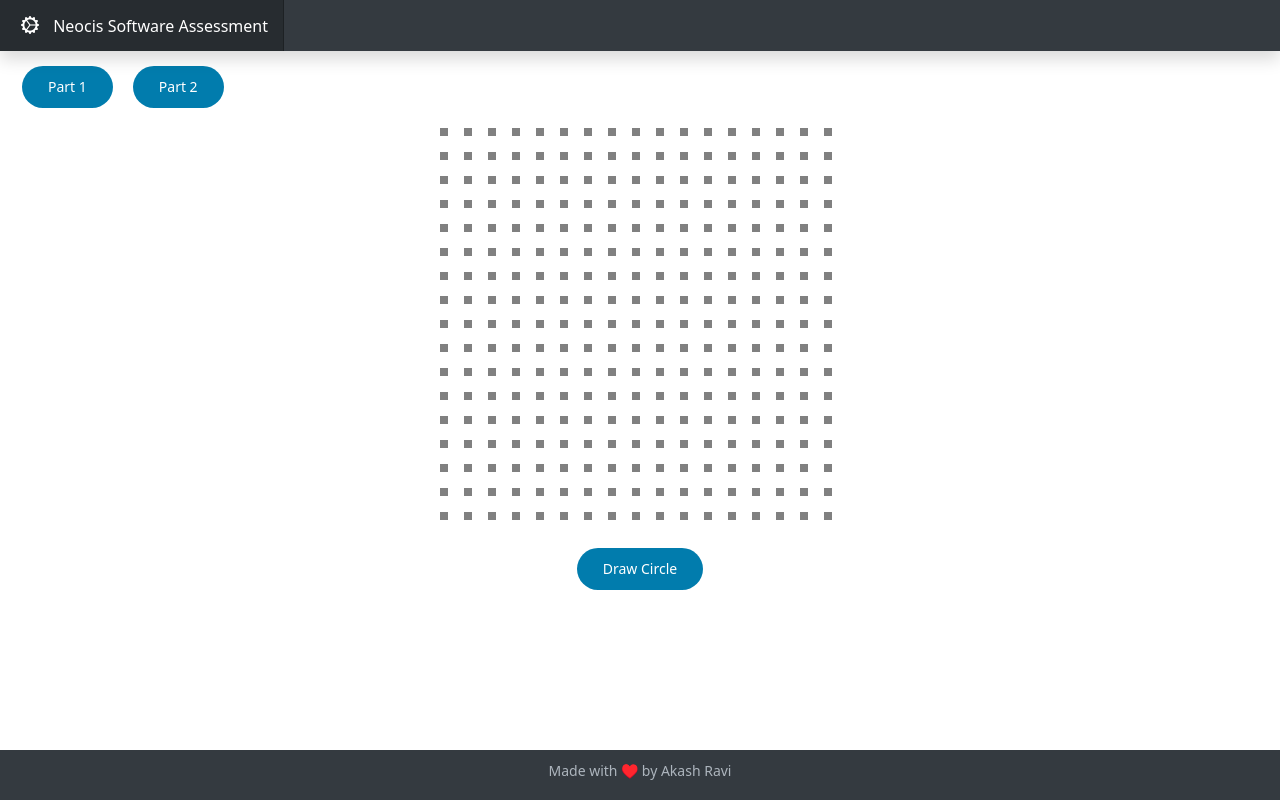
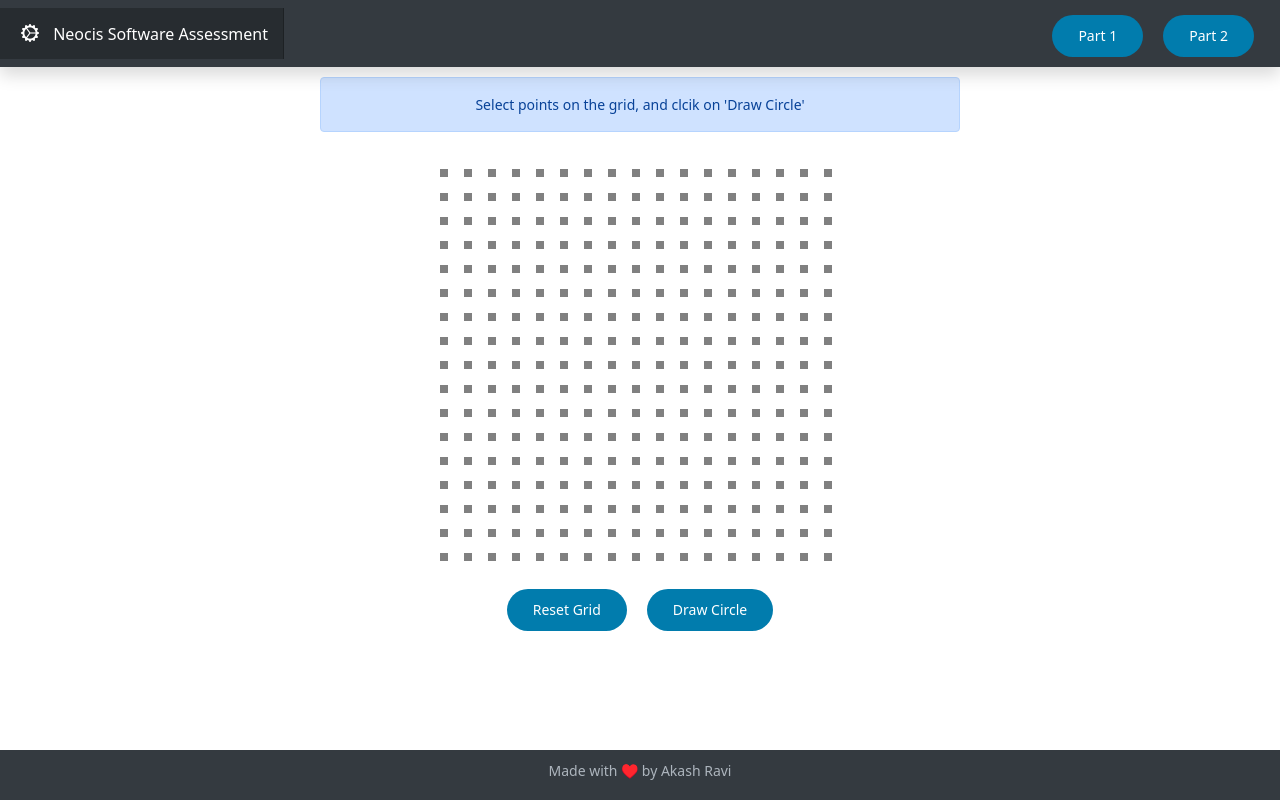
Before and after one commit to techtocore/Circles-on-Canvas, an Angular app: page /part2 in a window 1280 px wide. Built offline with nearby package versions, Linux system fonts and the light colour scheme.

Commit message:
error handling and UI changes

```diff
--- a/src/app/app.component.html
+++ b/src/app/app.component.html
@@ -3,11 +3,16 @@
     <i class="bi bi-gear-wide-connected icon-padding"></i>
     Neocis Software Assessment
   </a>
+  <ul class="navbar-nav px-3">
+    <li class="nav-item text-nowrap">
+      <button class="btn custom-btn btn-margin" routerLink="/part1"> Part 1 </button>
+      <button class="btn custom-btn btn-margin" routerLink="/part2"> Part 2 </button>
+    </li>
+  </ul>
+
 </header>
 
 <div class="container-fluid padding-bottom-60px">
-  <button class="btn custom-btn btn-margin" routerLink="/part1"> Part 1 </button>
-  <button class="btn custom-btn btn-margin" routerLink="/part2"> Part 2 </button>
   <div class="margin-top-10px">
     <router-outlet></router-outlet>
   </div>
--- a/src/app/part1/part1.component.html
+++ b/src/app/part1/part1.component.html
@@ -1,3 +1,11 @@
 <div class="center">
+    <div class="row">
+        <div class="col-3"></div>
+        <div class="alert alert-primary col-6" role="alert">
+            Click to place the center of a circle, and then drag to set its radius
+        </div>
+        <div class="col-3"></div>
+    </div>
+    <br>
     <canvas #canvas width="400px" height="400px"></canvas>
 </div>
--- a/src/app/part1/part1.component.ts
+++ b/src/app/part1/part1.component.ts
@@ -114,13 +114,15 @@ export class Part1Component implements AfterViewInit {
   }
 
   drawBlueCircle() {
-    this.fillGrid();
-    this.radius = this.mathService.getDist(this.center.x, this.center.y, this.cursorPos.x, this.cursorPos.y);
-
-    this.ctx.beginPath();
-    this.ctx.strokeStyle = "blue";
-    this.ctx.arc(this.center.x, this.center.y, this.radius, 0, 2 * Math.PI);
-    this.ctx.stroke();
+    try {
+      this.radius = this.mathService.getDist(this.center.x, this.center.y, this.cursorPos.x, this.cursorPos.y);
+      this.fillGrid();
+      this.ctx.beginPath();
+      this.ctx.strokeStyle = "blue";
+      this.ctx.arc(this.center.x, this.center.y, this.radius, 0, 2 * Math.PI);
+      this.ctx.stroke();
+    } catch (error) {
+    }
     return;
   }
 
--- a/src/app/part2/part2.component.html
+++ b/src/app/part2/part2.component.html
@@ -1,5 +1,14 @@
 <div class="center">
+    <div class="row">
+        <div class="col-3"></div>
+        <div class="alert alert-primary col-6" role="alert">
+            Select points on the grid, and clcik on 'Draw Circle'
+        </div>
+        <div class="col-3"></div>
+    </div>
+    <br>
     <canvas #canvas width="400px" height="400px"></canvas>
     <br>
+    <button class="btn custom-btn btn-margin" (click)="drawGrid()"> Reset Grid </button>
     <button class="btn custom-btn btn-margin" (click)="drawBlueCircle()"> Draw Circle </button>
 </div>
--- a/src/app/part2/part2.component.ts
+++ b/src/app/part2/part2.component.ts
@@ -38,6 +38,8 @@ export class Part2Component implements AfterViewInit {
   drawGrid() {
     this.ctx.clearRect(0, 0, 400, 400);
     this.squares = [];
+    this.actualBlueSquares = [];
+    this.blueSq = [];
     for (let i = 0; i <= 400; i += 24) {
       for (let j = 0; j <= 400; j += 24) {
         this.ctx.fillStyle = "gray";
--- a/src/styles.scss
+++ b/src/styles.scss
@@ -54,3 +54,7 @@ body {
 .center {
     text-align: center;
 }
+
+.margin-10px {
+    margin: 10px;
+}
```
